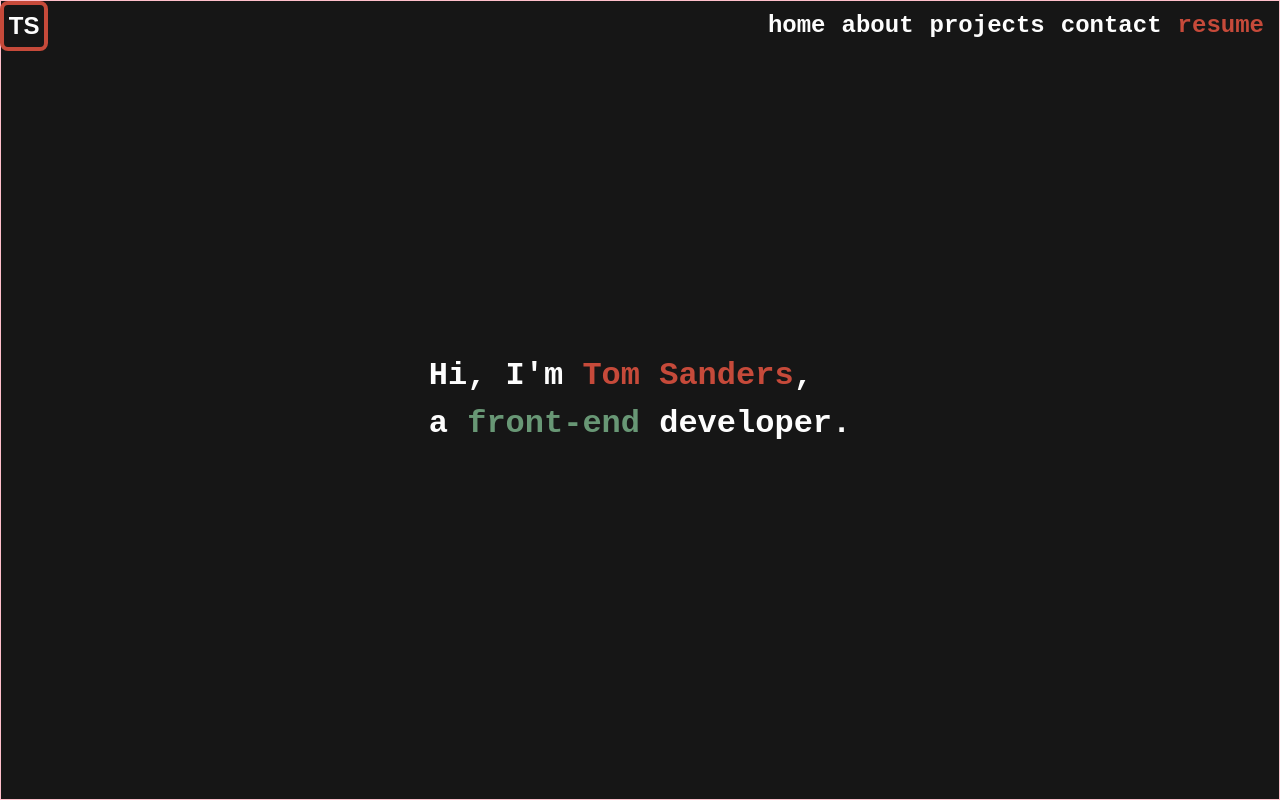
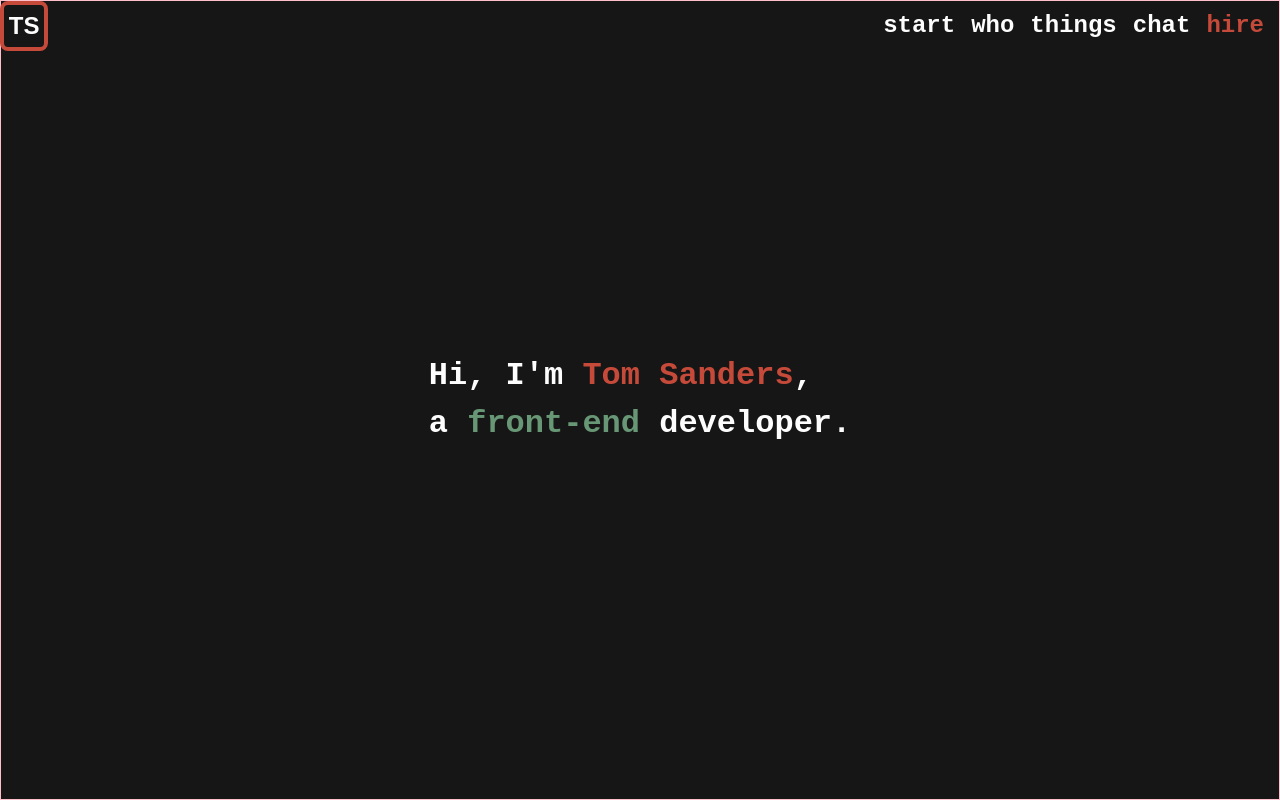
Before and after one commit to tomasanders/portfolio-site, a Next.js app: page /sandbox in a window 1280 px wide. Shown: the top 800 px of the page. Built offline with nearby package versions, Linux system fonts and the light colour scheme.

Commit message:
Added titles

```diff
--- a/components/Nav.jsx
+++ b/components/Nav.jsx
@@ -6,11 +6,11 @@ export const Nav = () => {
       <Logo />
       <nav class="navigation">
         <ul>
-          <li><a href="#home">home</a></li>
-          <li><a href="#about">about</a></li>
-          <li><a href="#projects">projects</a></li>
-          <li><a href="#contact">contact</a></li>
-          <li><a href="#resume">resume</a></li>
+          <li><a href="#home" title="Intro Page">start</a></li>
+          <li><a href="#about" title="About and Skills Page">who</a></li>
+          <li><a href="#projects" title="Projects Page">things</a></li>
+          <li><a href="#contact" title="Contact Page">chat</a></li>
+          <li><a href="#resume" title="HTML Resume">hire</a></li>
         </ul>
       </nav>
     </header>
```
